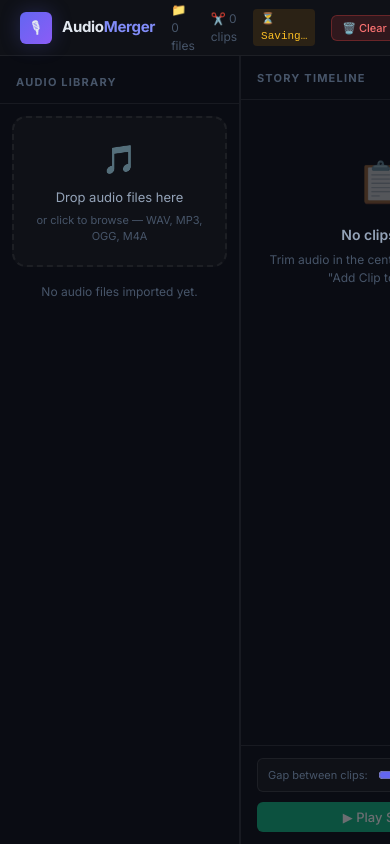
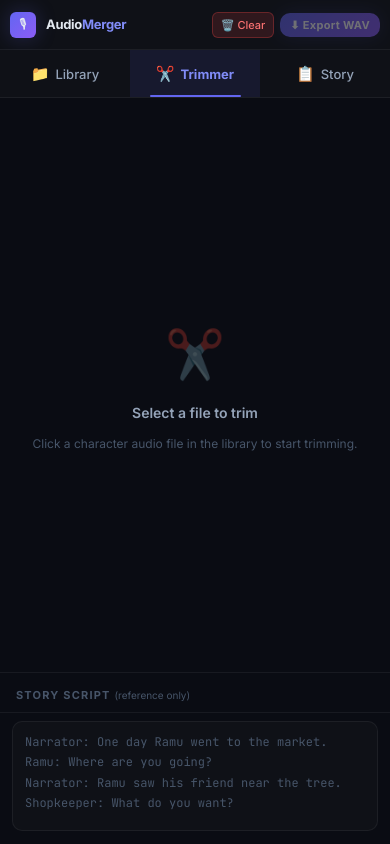
Before and after one commit to linux92/AudioMerger, a React (Vite) app: page / in a window 390 px wide. Built offline with nearby package versions, Linux system fonts and the light colour scheme.

Commit message:
Add responsive mobile tab navigation and touch-optimized layout

```diff
--- a/src/App.jsx
+++ b/src/App.jsx
@@ -19,6 +19,7 @@ export default function App() {
   const [error, setError] = useState(null);
   const [isRestoring, setIsRestoring] = useState(true);
   const [saveStatus, setSaveStatus] = useState('saved');
+  const [mobileTab, setMobileTab] = useState('trimmer'); // 'library' | 'trimmer' | 'timeline'
 
   // Object URLs to revoke on unmount
   const objectUrlsRef = useRef([]);
@@ -125,6 +126,15 @@ export default function App() {
     setSaveStatus('saved');
   }
 
+  // ─── Select file handler (with mobile auto-tab switch) ───
+  function handleSelectFile(file) {
+    setSelectedFile(file);
+    // On mobile, switch to trimmer tab when a file is picked
+    if (typeof window !== 'undefined' && window.innerWidth <= 900) {
+      setMobileTab('trimmer');
+    }
+  }
+
   // ─── Import audio files ───
   const handleAddFiles = useCallback(async (files) => {
     const newEntries = files.map((file) => ({
@@ -213,8 +223,7 @@ export default function App() {
           </div>
         </div>
 
-        <div style={{ flex: 1, display: 'flex', alignItems: 'center', gap: 16, justifyContent: 'center' }}>
-          <div style={{ display: 'flex', alignItems: 'center', gap: 16, fontSize: 12, color: 'var(--text-muted)' }}>
+        <div className="header-stats-desktop">
           <span>📁 {audioFiles.length} file{audioFiles.length !== 1 ? 's' : ''}</span>
           <span>✂️ {clips.length} clip{clips.length !== 1 ? 's' : ''}</span>
 
@@ -236,17 +245,16 @@ export default function App() {
             {saveStatus === 'saving' ? '⏳ Saving…' : '💾 Auto-saved'}
           </span>
         </div>
-        </div>
 
-        <div className="header-controls" style={{ display: 'flex', alignItems: 'center', gap: 8 }}>
+        <div className="header-controls">
           <button
             id="clear-storage-btn"
-            className="btn btn-sm btn-danger"
+            className="btn btn-sm btn-danger header-btn-compact"
             onClick={handleNewProject}
             title="Delete all stored audio files and reset database"
             style={{ background: 'var(--danger-dim)', border: '1px solid rgba(239, 68, 68, 0.3)', color: '#f87171' }}
           >
-            🗑️ Clear Data
+            🗑️ Clear
           </button>
 
           <ExportButton
@@ -259,20 +267,50 @@ export default function App() {
         </div>
       </header>
 
-      {/* ─── Main 3-column layout ─── */}
+      {/* ─── Mobile Navigation Tabs (visible only on <= 900px) ─── */}
+      <nav className="mobile-nav-bar" aria-label="Mobile Navigation">
+        <button
+          className={`mobile-nav-btn ${mobileTab === 'library' ? 'active' : ''}`}
+          onClick={() => setMobileTab('library')}
+        >
+          <span className="mobile-nav-icon">📁</span>
+          <span className="mobile-nav-label">Library</span>
+          {audioFiles.length > 0 && <span className="mobile-nav-badge">{audioFiles.length}</span>}
+        </button>
+
+        <button
+          className={`mobile-nav-btn ${mobileTab === 'trimmer' ? 'active' : ''}`}
+          onClick={() => setMobileTab('trimmer')}
+        >
+          <span className="mobile-nav-icon">✂️</span>
+          <span className="mobile-nav-label">Trimmer</span>
+          {selectedFile && <span className="mobile-nav-dot" />}
+        </button>
+
+        <button
+          className={`mobile-nav-btn ${mobileTab === 'timeline' ? 'active' : ''}`}
+          onClick={() => setMobileTab('timeline')}
+        >
+          <span className="mobile-nav-icon">📋</span>
+          <span className="mobile-nav-label">Story</span>
+          {clips.length > 0 && <span className="mobile-nav-badge accent">{clips.length}</span>}
+        </button>
+      </nav>
+
+      {/* ─── Main Content Layout (Desktop 3-Column / Mobile Single-Tab View) ─── */}
       <main className="app-main">
         {/* Column 1: Audio Library */}
-        <div className="panel">
+        <div className={`panel panel-library ${mobileTab === 'library' ? 'tab-visible' : 'tab-hidden'}`}>
           <AudioLibrary
             audioFiles={audioFiles}
             selectedFile={selectedFile}
-            onSelect={setSelectedFile}
+            onSelect={handleSelectFile}
             onAddFiles={handleAddFiles}
           />
         </div>
 
         {/* Column 2: Audio Trimmer */}
-        <div className="panel" style={{ borderRight: '1px solid var(--border)' }}>
+        <div className={`panel panel-trimmer ${mobileTab === 'trimmer' ? 'tab-visible' : 'tab-hidden'}`} style={{ borderRight: '1px solid var(--border)' }}>
           <AudioTrimmer
             audioFile={selectedFile}
             audioFiles={audioFiles}
@@ -285,7 +323,7 @@ export default function App() {
         </div>
 
         {/* Column 3: Story Timeline */}
-        <div className="panel">
+        <div className={`panel panel-timeline ${mobileTab === 'timeline' ? 'tab-visible' : 'tab-hidden'}`}>
           <StoryTimeline
             clips={clips}
             audioFiles={audioFiles}
--- a/src/index.css
+++ b/src/index.css
@@ -837,19 +837,208 @@ body {
   40% { transform: scale(1); opacity: 1; }
 }
 
-.section-label {
+.header-stats-desktop {
+  display: flex;
+  align-items: center;
+  gap: 16px;
+  font-size: 12px;
+  color: var(--text-muted);
+  justify-content: center;
+  flex: 1;
+}
+
+/* ─── Mobile Navigation Bar (Tabs) ─── */
+.mobile-nav-bar {
+  display: none;
+  background: var(--bg-surface);
+  border-bottom: 1px solid var(--border);
+  height: 48px;
+  flex-shrink: 0;
+  z-index: 10;
+}
+
+.mobile-nav-btn {
+  flex: 1;
+  display: flex;
+  flex-direction: row;
+  align-items: center;
+  justify-content: center;
+  background: transparent;
+  border: none;
+  color: var(--text-secondary);
+  cursor: pointer;
+  padding: 8px 0;
+  gap: 6px;
+  font-family: inherit;
+  font-size: 13px;
+  font-weight: 500;
+  position: relative;
+  transition: all var(--transition);
+}
+
+.mobile-nav-btn.active {
+  color: var(--accent-light);
+  font-weight: 700;
+  background: rgba(99, 102, 241, 0.1);
+}
+
+.mobile-nav-btn.active::after {
+  content: '';
+  position: absolute;
+  bottom: 0;
+  left: 15%;
+  right: 15%;
+  height: 2px;
+  background: var(--accent);
+  border-radius: 2px;
+}
+
+.mobile-nav-icon {
+  font-size: 15px;
+}
+
+.mobile-nav-badge {
+  background: var(--bg-raised);
+  color: var(--text-primary);
   font-size: 10px;
   font-weight: 700;
-  text-transform: uppercase;
-  letter-spacing: 1px;
-  color: var(--text-muted);
-  margin-bottom: 8px;
-  display: block;
+  padding: 1px 6px;
+  border-radius: 99px;
+  border: 1px solid var(--border);
 }
 
-/* ─── Responsive clamp ─── */
-@media (max-width: 900px) {
-  .app-main {
-    grid-template-columns: 240px 1fr 280px;
+.mobile-nav-badge.accent {
+  background: var(--accent);
+  color: #fff;
+  border: none;
+}
+
+.mobile-nav-dot {
+  width: 6px;
+  height: 6px;
+  background: var(--accent-light);
+  border-radius: 50%;
+}
+
+/* ─── Responsive Media Queries ─── */
+@media (min-width: 901px) {
+  .mobile-nav-bar {
+    display: none !important;
+  }
+  .panel.tab-hidden, .panel.tab-visible {
+    display: flex !important;
   }
 }
+
+@media (max-width: 900px) {
+  .header-stats-desktop {
+    display: none;
+  }
+
+  .mobile-nav-bar {
+    display: flex !important;
+  }
+
+  .app-header {
+    padding: 0 14px;
+    height: 50px;
+  }
+
+  .app-main {
+    display: flex;
+    flex-direction: column;
+    flex: 1;
+    min-height: 0;
+    overflow: hidden;
+  }
+
+  .panel.tab-hidden {
+    display: none !important;
+  }
+
+  .panel.tab-visible {
+    display: flex !important;
+    flex: 1;
+    width: 100%;
+    min-height: 0;
+    border-right: none !important;
+    border-bottom: none !important;
+    overflow-y: auto;
+    -webkit-overflow-scrolling: touch;
+  }
+
+  .panel-header {
+    padding: 10px 14px;
+  }
+
+  .panel-body {
+    padding: 12px 14px;
+  }
+
+  .panel-footer {
+    padding: 12px 14px;
+  }
+
+  .waveform-container {
+    height: auto;
+    margin-bottom: 8px;
+  }
+
+  .time-inputs {
+    grid-template-columns: 1fr 1fr;
+    gap: 8px;
+  }
+
+  .set-btn-row {
+    gap: 6px;
+  }
+}
+
+@media (max-width: 480px) {
+  .app-header {
+    padding: 0 10px;
+    gap: 8px;
+  }
+
+  .app-logo-text {
+    font-size: 13px;
+  }
+
+  .app-logo-icon {
+    width: 26px;
+    height: 26px;
+    font-size: 13px;
+  }
+
+  .header-controls {
+    gap: 6px;
+  }
+
+  .header-btn-compact {
+    padding: 4px 8px;
+    font-size: 11px;
+  }
+
+  .btn-export {
+    padding: 5px 10px;
+    font-size: 11px;
+  }
+
+  .panel-header {
+    padding: 8px 10px;
+  }
+
+  .panel-body {
+    padding: 10px;
+  }
+
+  .time-input {
+    font-size: 12px;
+    padding: 6px 8px;
+  }
+
+  .selection-info {
+    font-size: 10px;
+    padding: 5px 8px;
+  }
+}
```
Also changed, not shown: 3 other files (tests, documents, lock files or other folders). Lines whose indentation alone changed are shown as unchanged.
